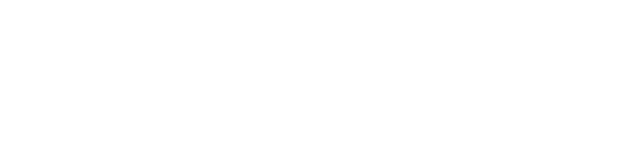
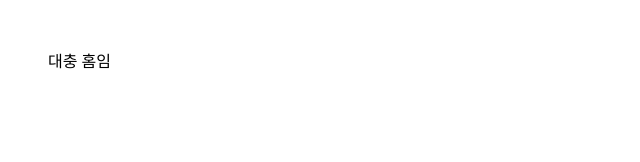
Before and after one commit to paring-chan/youtube-dl-gui, a React (Create React App) app: page / in a window 1280 px wide. Shown: the top 162 px of the page, without its empty margins (0-640 px from the left). Built offline with nearby package versions, Linux system fonts and the light colour scheme.

Commit message:
feat: apply router

```diff
--- a/src/App.tsx
+++ b/src/App.tsx
@@ -1,4 +1,6 @@
 import React from 'react';
+import {HashRouter, Route} from "react-router-dom";
+import Landing from "./views/Landing";
 
 function App() {
   return (
@@ -11,6 +13,13 @@ function App() {
             </>
         )
       }
+      <div style={{
+          padding: 40
+      }}>
+          <HashRouter>
+              <Route exact path="/" component={Landing}/>
+          </HashRouter>
+      </div>
     </>
   );
 }
--- /dev/null
+++ b/src/views/Landing.tsx
@@ -0,0 +1,11 @@
+import React from 'react';
+
+const Landing = () => {
+    return (
+        <div>
+            대충 홈임
+            </div>
+    );
+};
+
+export default Landing;
```
